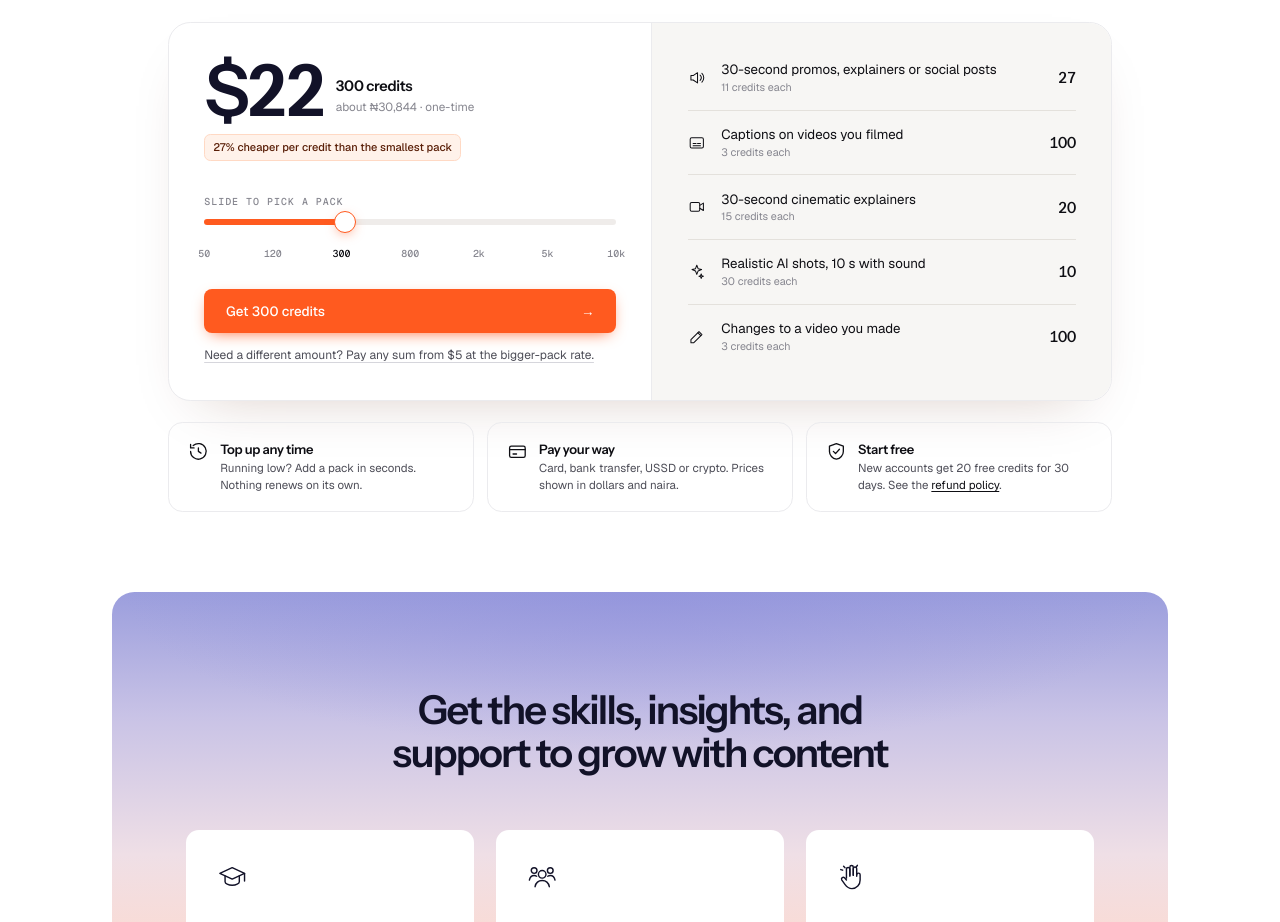
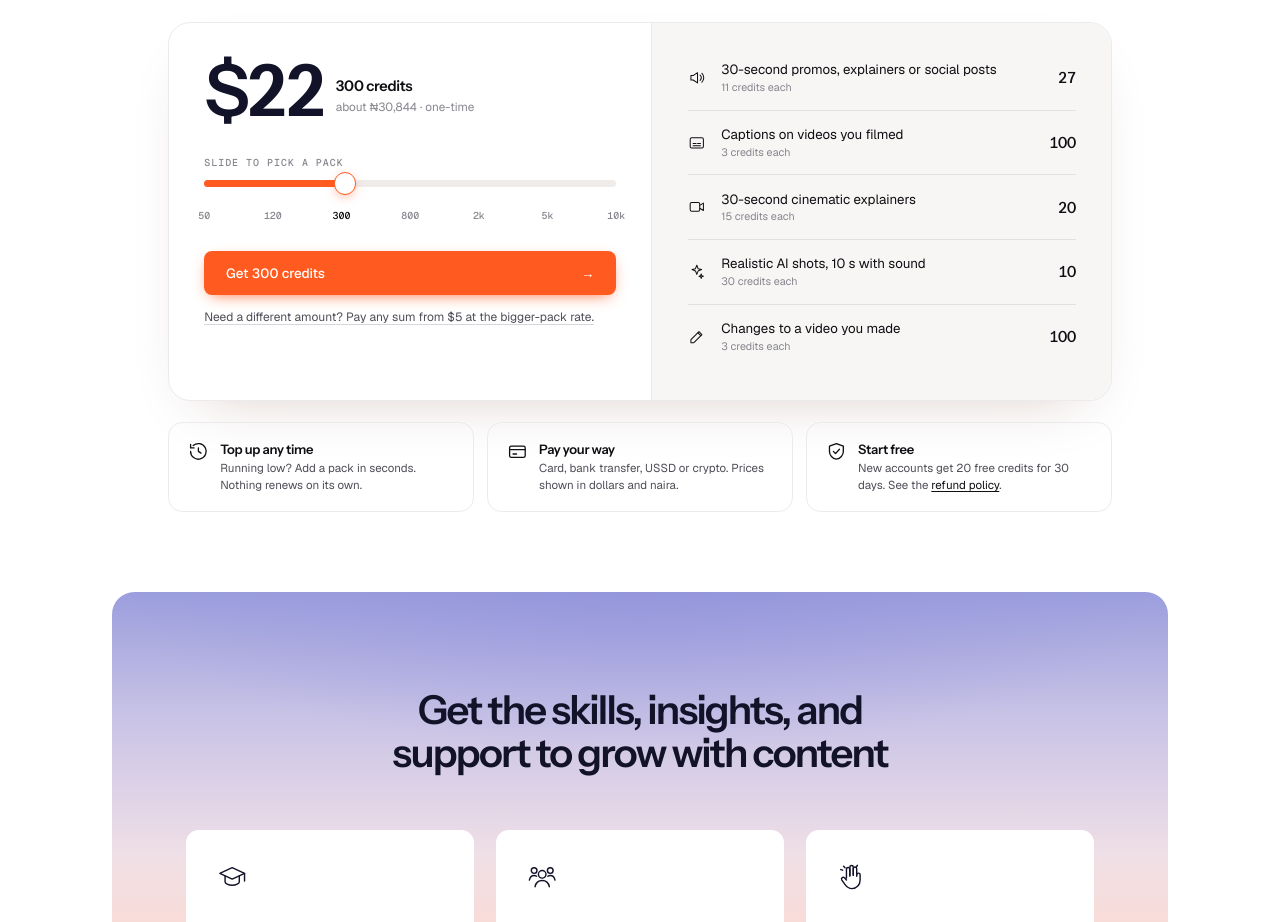
Before and after one commit to kreativejosh/reel-yarn, a Next.js app: page / in a window 1280 px wide. Shown: the part 5780-6702 px from the top of the page. Built offline with nearby package versions, Linux system fonts and the light colour scheme; no server answers.

Commit message:
Remove the per-credit savings pill from pricing
Co-Authored-By: Claude Opus 5.5 <noreply@anthropic.com>

```diff
--- a/src/app/globals.css
+++ b/src/app/globals.css
@@ -307,8 +307,6 @@ nav.top{display:flex;align-items:center;justify-content:space-between;gap:16px;p
 .pr-amount .meta{padding-bottom:8px;display:flex;flex-direction:column;gap:4px}
 .pr-amount .cr{font:600 1.15rem var(--display);letter-spacing:-.02em}
 .pr-amount .ngn{color:var(--muted);font-size:.92rem}
-.pr-save{display:inline-block;margin-top:14px;background:var(--orange-soft);border:1px solid #ffd9c4;color:var(--ember);border-radius:8px;padding:5px 10px;font-size:.86rem;font-weight:500}
-.pr-save[hidden]{display:none}
 .pr-range{margin-top:36px}
 .pr-range input{width:100%;-webkit-appearance:none;appearance:none;height:28px;background:transparent;cursor:pointer;margin:0}
 .pr-range input::-webkit-slider-runnable-track{height:8px;border-radius:99px;background:linear-gradient(90deg,var(--orange) var(--p,0%),#efecea var(--p,0%))}
--- a/src/components/Pricing.tsx
+++ b/src/components/Pricing.tsx
@@ -12,13 +12,11 @@ const icons: Record<(typeof creditCosts)[number]["icon"], React.ReactNode> = {
 };
 
 const fmt = (n: number) => n.toLocaleString("en-US");
-const base = packs[0][1] / packs[0][0];
 
-// One pack picker drives the price, the savings badge and what the credits make.
+// One pack picker drives the price and what the credits make.
 export function Pricing() {
   const [i, setI] = useState(DEFAULT_PACK);
   const [credits, usd] = packs[i];
-  const save = Math.round((1 - usd / credits / base) * 100);
 
   return (
     <section className="band price-sec" id="pricing" aria-labelledby="pr-h">
@@ -37,7 +35,6 @@ export function Pricing() {
               <span className="big">${fmt(usd)}</span>
               <span className="meta"><span className="cr">{fmt(credits)} credits</span><span className="ngn">about ₦{fmt(usd * NGN_PER_USD)} · one-time</span></span>
             </div>
-            <span className="pr-save" hidden={save <= 0}>{save}% cheaper per credit than the smallest pack</span>
             <div className="pr-range">
               <label htmlFor="prRange" className="pr-label">Slide to pick a pack</label>
               <input
```
